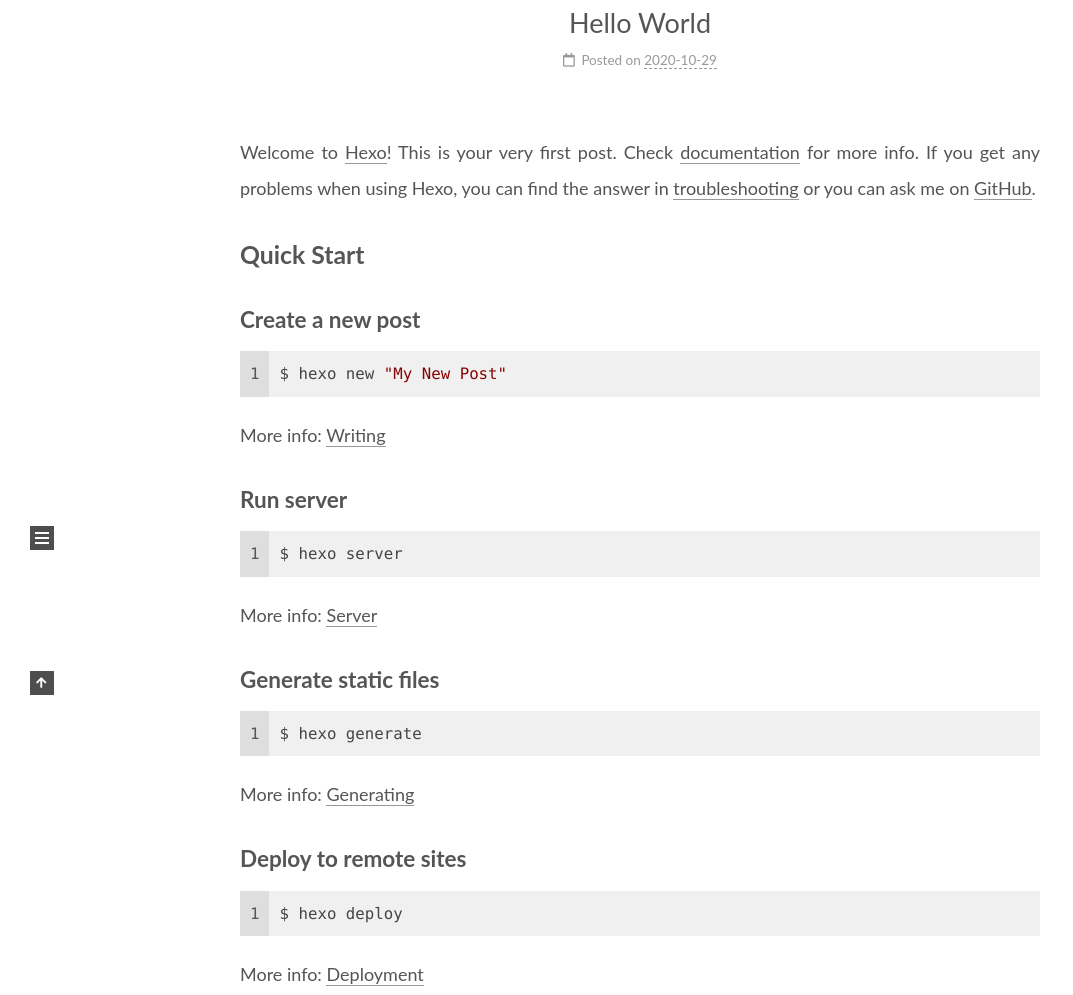
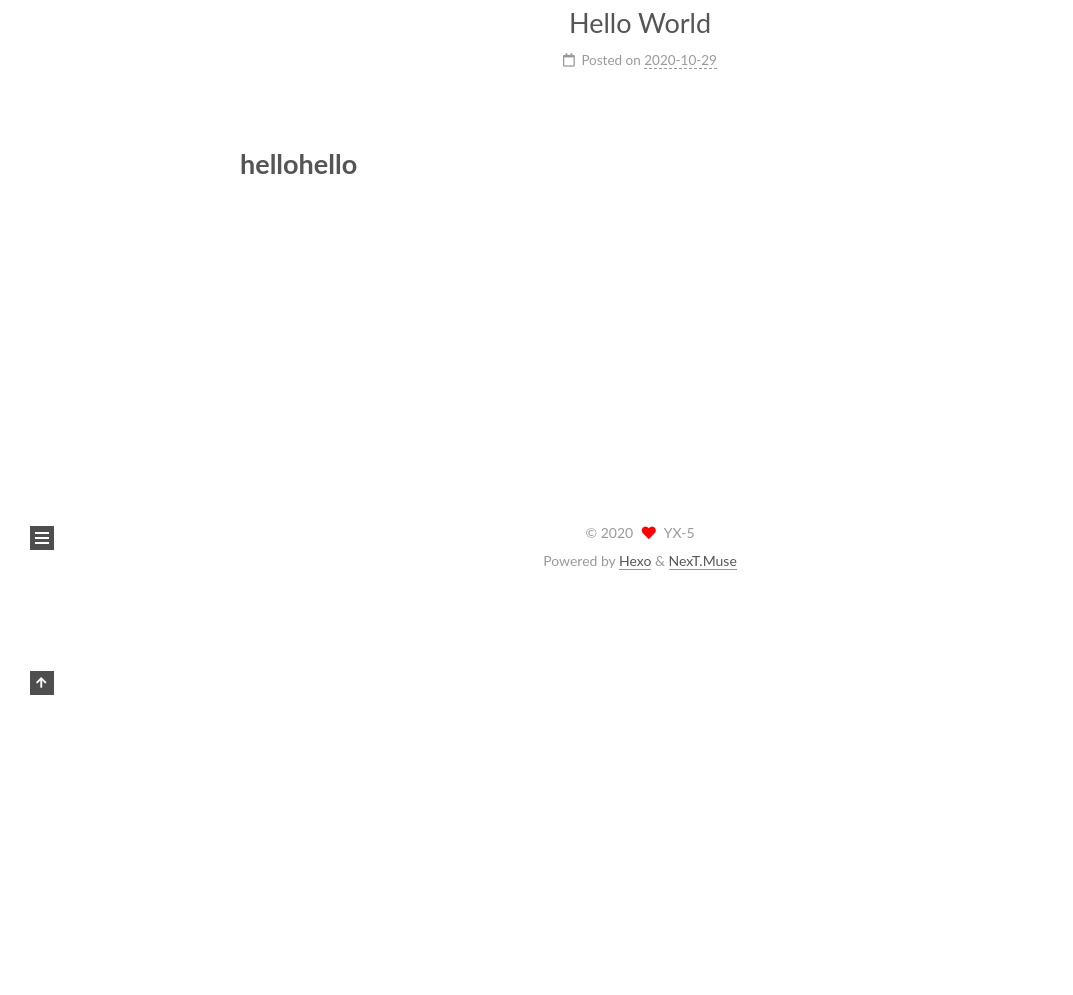
Before and after one commit to YX-5/YX-5.github.io, a plain HTML site: page 2020/10/29/hello-world/index.html in a window 1280 px wide. Shown: the part 205-1200 px from the top of the page, without its empty margins (0-1073 px from the left). After the commit the page ends 800 px from the top, so only its background shows below. Drawn offline with nearby package versions, Linux system fonts and the light colour scheme.

Commit message:
Site updated: 2020-10-29 19:42:01

```diff
--- a/2020/10/29/hello-world/index.html
+++ b/2020/10/29/hello-world/index.html
@@ -22,15 +22,15 @@
     var CONFIG = {"hostname":"example.com","root":"/","scheme":"Muse","version":"8.0.0-rc.5","exturl":false,"sidebar":{"position":"left","display":"post","padding":18,"offset":12},"copycode":false,"bookmark":{"enable":false,"color":"#222","save":"auto"},"fancybox":false,"mediumzoom":false,"lazyload":false,"pangu":false,"comments":{"style":"tabs","active":null,"storage":true,"lazyload":false,"nav":null},"motion":{"enable":true,"async":false,"transition":{"post_block":"fadeIn","post_header":"fadeInDown","post_body":"fadeInDown","coll_header":"fadeInLeft","sidebar":"fadeInUp"}},"prism":false};
   </script>
 
-  <meta name="description" content="Welcome to Hexo! This is your very first post. Check documentation for more info. If you get any problems when using Hexo, you can find the answer in troubleshooting or you can ask me on GitHub. Quick">
+  <meta name="description" content="hellohello">
 <meta property="og:type" content="article">
 <meta property="og:title" content="Hello World">
 <meta property="og:url" content="http://example.com/2020/10/29/hello-world/index.html">
 <meta property="og:site_name" content="Hexo">
-<meta property="og:description" content="Welcome to Hexo! This is your very first post. Check documentation for more info. If you get any problems when using Hexo, you can find the answer in troubleshooting or you can ask me on GitHub. Quick">
+<meta property="og:description" content="hellohello">
 <meta property="og:locale" content="en_US">
 <meta property="article:published_time" content="2020-10-29T11:18:55.074Z">
-<meta property="article:modified_time" content="2020-10-29T11:15:10.000Z">
+<meta property="article:modified_time" content="2020-10-29T11:39:26.585Z">
 <meta property="article:author" content="YX-5">
 <meta name="twitter:card" content="summary">
 
@@ -148,7 +148,7 @@
 
       <!--noindex-->
       <section class="post-toc-wrap sidebar-panel">
-          <div class="post-toc animated"><ol class="nav"><li class="nav-item nav-level-2"><a class="nav-link" href="#Quick-Start"><span class="nav-number">1.</span> <span class="nav-text">Quick Start</span></a><ol class="nav-child"><li class="nav-item nav-level-3"><a class="nav-link" href="#Create-a-new-post"><span class="nav-number">1.1.</span> <span class="nav-text">Create a new post</span></a></li><li class="nav-item nav-level-3"><a class="nav-link" href="#Run-server"><span class="nav-number">1.2.</span> <span class="nav-text">Run server</span></a></li><li class="nav-item nav-level-3"><a class="nav-link" href="#Generate-static-files"><span class="nav-number">1.3.</span> <span class="nav-text">Generate static files</span></a></li><li class="nav-item nav-level-3"><a class="nav-link" href="#Deploy-to-remote-sites"><span class="nav-number">1.4.</span> <span class="nav-text">Deploy to remote sites</span></a></li></ol></li></ol></div>
+          <div class="post-toc animated"><ol class="nav"><li class="nav-item nav-level-1"><a class="nav-link" href="#hellohello"><span class="nav-number">1.</span> <span class="nav-text">hellohello</span></a></li></ol></div>
       </section>
       <!--/noindex-->
 
@@ -225,7 +225,7 @@
               <span class="post-meta-item-text">Posted on</span>
 
 
-              <time title="Created: 2020-10-29 19:18:55 / Modified: 19:15:10" itemprop="dateCreated datePublished" datetime="2020-10-29T19:18:55+08:00">2020-10-29</time>
+              <time title="Created: 2020-10-29 19:18:55 / Modified: 19:39:26" itemprop="dateCreated datePublished" datetime="2020-10-29T19:18:55+08:00">2020-10-29</time>
             </span>
 
 
@@ -237,20 +237,7 @@
 
 
     <div class="post-body" itemprop="articleBody">
-        <p>Welcome to <a target="_blank" rel="noopener" href="https://hexo.io/">Hexo</a>! This is your very first post. Check <a target="_blank" rel="noopener" href="https://hexo.io/docs/">documentation</a> for more info. If you get any problems when using Hexo, you can find the answer in <a target="_blank" rel="noopener" href="https://hexo.io/docs/troubleshooting.html">troubleshooting</a> or you can ask me on <a target="_blank" rel="noopener" href="https://github.com/hexojs/hexo/issues">GitHub</a>.</p>
-<h2 id="Quick-Start"><a href="#Quick-Start" class="headerlink" title="Quick Start"></a>Quick Start</h2><h3 id="Create-a-new-post"><a href="#Create-a-new-post" class="headerlink" title="Create a new post"></a>Create a new post</h3><figure class="highlight bash"><table><tr><td class="gutter"><pre><span class="line">1</span><br></pre></td><td class="code"><pre><span class="line">$ hexo new <span class="string">&quot;My New Post&quot;</span></span><br></pre></td></tr></table></figure>
-
-<p>More info: <a target="_blank" rel="noopener" href="https://hexo.io/docs/writing.html">Writing</a></p>
-<h3 id="Run-server"><a href="#Run-server" class="headerlink" title="Run server"></a>Run server</h3><figure class="highlight bash"><table><tr><td class="gutter"><pre><span class="line">1</span><br></pre></td><td class="code"><pre><span class="line">$ hexo server</span><br></pre></td></tr></table></figure>
-
-<p>More info: <a target="_blank" rel="noopener" href="https://hexo.io/docs/server.html">Server</a></p>
-<h3 id="Generate-static-files"><a href="#Generate-static-files" class="headerlink" title="Generate static files"></a>Generate static files</h3><figure class="highlight bash"><table><tr><td class="gutter"><pre><span class="line">1</span><br></pre></td><td class="code"><pre><span class="line">$ hexo generate</span><br></pre></td></tr></table></figure>
-
-<p>More info: <a target="_blank" rel="noopener" href="https://hexo.io/docs/generating.html">Generating</a></p>
-<h3 id="Deploy-to-remote-sites"><a href="#Deploy-to-remote-sites" class="headerlink" title="Deploy to remote sites"></a>Deploy to remote sites</h3><figure class="highlight bash"><table><tr><td class="gutter"><pre><span class="line">1</span><br></pre></td><td class="code"><pre><span class="line">$ hexo deploy</span><br></pre></td></tr></table></figure>
-
-<p>More info: <a target="_blank" rel="noopener" href="https://hexo.io/docs/one-command-deployment.html">Deployment</a></p>
-
+        <h1 id="hellohello"><a href="#hellohello" class="headerlink" title="hellohello"></a>hellohello</h1>
     </div>
 
 
--- a/css/main.css
+++ b/css/main.css
@@ -2613,7 +2613,7 @@
 }
 .links-of-author a::before,
 .links-of-author span.exturl::before {
-  background: #ff712e;
+  background: #71ffba;
   display: inline-block;
   margin-right: 3px;
   transform: translateY(-2px);
```
Also changed, not shown: index.html (+2 -15 lines).
